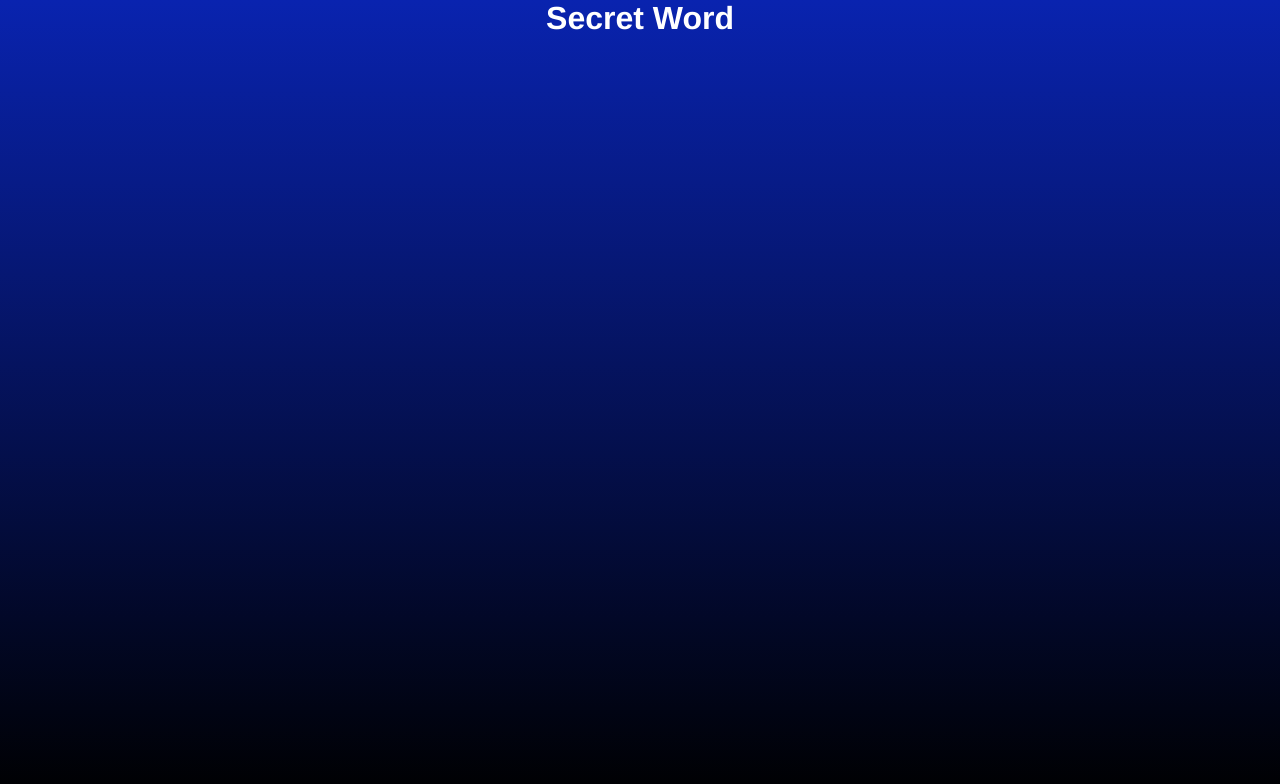
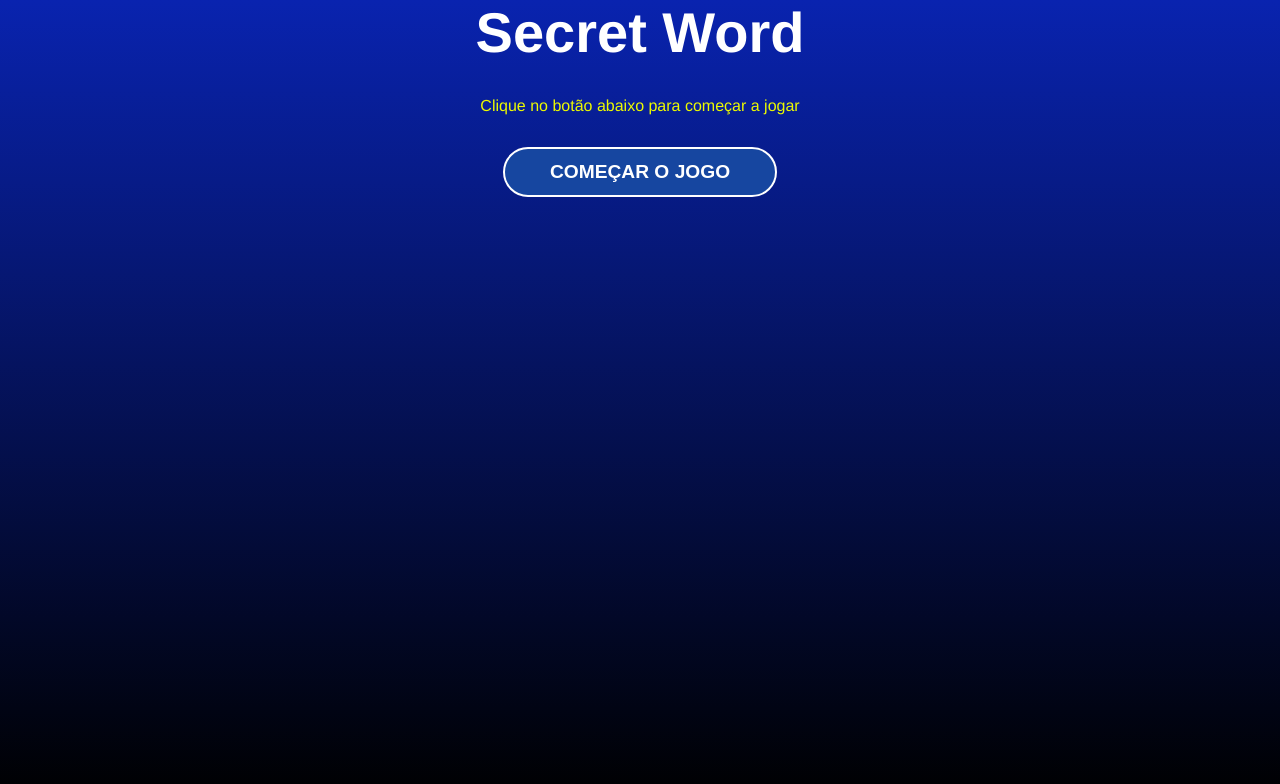
Before and after one commit to JonathaCnB/project-standard-react, a React (Create React App) app: page / in a window 1280 px wide. Shown: the top 784 px of the page. Built offline with nearby package versions, Linux system fonts and the light colour scheme.

Commit message:
feat: style button

```diff
--- /dev/null
+++ b/src/components/StartScreen/index.css
@@ -0,0 +1,8 @@
+.start h1 {
+  font-size: 3.5em;
+}
+
+.start p {
+  margin: 2em;
+  color: #ecfa00;
+}
--- /dev/null
+++ b/src/components/StartScreen/index.jsx
@@ -0,0 +1,14 @@
+import React from 'react';
+import './index.css';
+
+const StartScreen = () => {
+  return (
+    <div className="start">
+      <h1>Secret Word</h1>
+      <p>Clique no botão abaixo para começar a jogar</p>
+      <button>Começar o jogo</button>
+    </div>
+  );
+};
+
+export default StartScreen;
--- a/src/styles/global-styles.js
+++ b/src/styles/global-styles.js
@@ -17,4 +17,22 @@
   html, body {
     height: 100%;
   }
+
+  button {
+    background: #1646a0;
+    color: #fff;
+    padding: 0 45px;
+    border: 2px solid #fff;
+    border-radius: 25px;
+    height: 50px;
+    text-transform: uppercase;
+    font-weight: bold;
+    font-size: 1.2em;
+    cursor: pointer;
+    transition: .4s;
+  }
+
+  button:hover {
+    background-color: #0923af;
+  }
 `;
--- a/src/templates/App/index.jsx
+++ b/src/templates/App/index.jsx
@@ -1,9 +1,10 @@
+import StartScreen from '../../components/StartScreen';
 import * as Styled from './styles';
 function Home() {
   return (
     <div>
       <Styled.Wrapper background="gold">
-        <h1>Secret Word</h1>
+        <StartScreen />
       </Styled.Wrapper>
     </div>
   );
```
